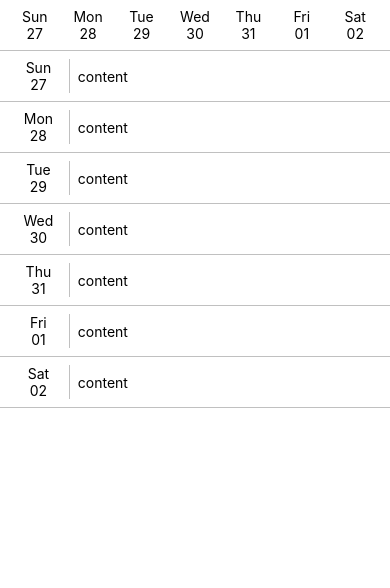
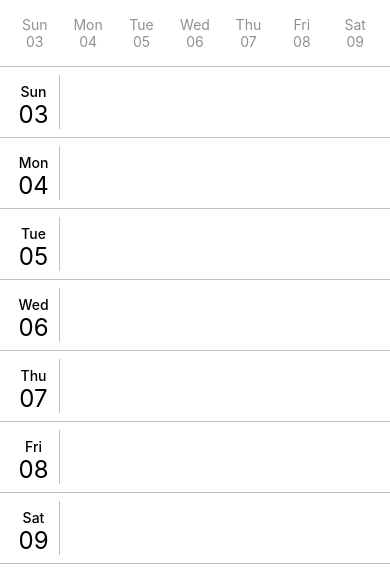
Before and after one commit to jonathangeovani/agenda-fornecedores, a React Native app: screen / in a window 390 px wide. Shown: the top 588 px of the page. Built offline with nearby package versions, Linux system fonts and the light colour scheme; what @cicerotcv/blueprint would draw is missing.

Commit message:
implement calendar & agenda with fake data

```diff
--- a/App.tsx
+++ b/App.tsx
@@ -3,19 +3,68 @@ import { StyleSheet, Text, View } from 'react-native';
 import { SafeAreaProvider, SafeAreaView } from 'react-native-safe-area-context';
 import Agenda from './src/components/Agenda';
 import { todoCollection } from './src/utils';
+import _ from 'lodash';
+import { format } from 'date-fns';
 
-const data = todoCollection;
+const data = _.groupBy(todoCollection, (todo) =>
+  format(todo.date, 'dd-MM-yyyy')
+);
 
 export default function App() {
   return (
     <SafeAreaProvider>
       <StatusBar style="light" backgroundColor="#cc0800" />
       <SafeAreaView edges={['top']} style={styles.container}>
-        <Agenda pastWeeks={2} futureWeeks={2} />
+        <Agenda
+          pastWeeks={1}
+          futureWeeks={1}
+          data={data}
+          keyExtractor={(item) => item.id}
+          renderItem={(item) => <ScheduleItem data={item} />}
+        />
       </SafeAreaView>
     </SafeAreaProvider>
   );
 }
+
+const ScheduleItem: React.FC<{ data: (typeof todoCollection)[number] }> = ({
+  data,
+}) => {
+  return (
+    <View style={itemStyles.container}>
+      <View style={itemStyles.header}>
+        <Text style={itemStyles.title}>{data.title}</Text>
+      </View>
+      <Text style={itemStyles.description}>{data.description}</Text>
+    </View>
+  );
+};
+
+const itemStyles = StyleSheet.create({
+  container: {
+    flex: 1,
+    marginVertical: 4,
+    padding: 8,
+    backgroundColor: '#fff',
+    borderRadius: 4,
+    elevation: 1,
+  },
+  header: {
+    marginBottom: 8,
+    paddingBottom: 8,
+    borderBottomColor: '#e0e0e0',
+    borderBottomWidth: 1,
+  },
+  title: {
+    color: '#000',
+    fontSize: 16,
+    fontWeight: 500,
+  },
+  description: {
+    color: '#505050',
+    fontSize: 14,
+  },
+});
 
 const styles = StyleSheet.create({
   container: {
--- a/src/components/Agenda/index.tsx
+++ b/src/components/Agenda/index.tsx
@@ -8,30 +8,21 @@ import {
 } from 'date-fns';
 import { useMemo, useRef, useState } from 'react';
 import { ScrollView, StyleSheet, Text, View } from 'react-native';
+import { formatDate } from '../../utils/date';
 
-interface IAgendaProps {
+interface IAgendaProps<DataItem extends any> {
   pastWeeks?: number;
   futureWeeks?: number;
+  data: Record<string, DataItem[]>;
+  keyExtractor: (item: DataItem) => any;
+  renderItem(item: DataItem): JSX.Element;
 }
 
-interface AgendaDayObject {
-  date: Date;
-  str: string;
-  short: string;
-  number: string;
-}
-
-const formatDate = (date: Date): AgendaDayObject => ({
-  date: date,
-  str: format(date, 'dd-MM-yyyy'),
-  short: format(date, 'ccc'),
-  number: format(date, 'dd'),
-});
-
-export default function Agenda({
+export default function Agenda<DataItem>({
   pastWeeks = 1,
   futureWeeks = 1,
-}: IAgendaProps) {
+  ...props
+}: IAgendaProps<DataItem>) {
   const [calendarWidth, setCalendarWidth] = useState<number>(0);
   const [agendaListWidth, setAgendaListWidth] = useState<number>(0);
 
@@ -54,6 +45,8 @@ export default function Agenda({
 
     return weeks;
   }, [pastWeeks, futureWeeks]);
+
+  const highlightedDays = useMemo(() => Object.keys(props.data), [props.data]);
 
   return (
     <View style={styles.container}>
@@ -90,17 +83,24 @@ export default function Agenda({
                 key={idx}
                 style={[styles.weekWrapper, { width: calendarWidth }]}
               >
-                {calendarWeek.map((day) => (
+                {calendarWeek.map((day) => {
+                  const isHighlighted = highlightedDays.includes(day.str);
+                  const color = isHighlighted ? '#000' : '#909090';
+                  const fontWeight = isHighlighted ? 600 : 400;
+
+                  return (
                     <View key={day.str} style={styles.dayContainer}>
-                    <Text style={styles.dayShort}>{day.short}</Text>
-                    <Text style={styles.dayNumber}>{day.number}</Text>
+                      <Text style={{ color, fontWeight }}>{day.short}</Text>
+                      <Text style={{ color, fontWeight }}>{day.number}</Text>
                     </View>
-                ))}
+                  );
+                })}
               </View>
             ))}
           </ScrollView>
         </View>
       </View>
+
       {/* Agenda List */}
       <View style={agendaStyles.container}>
         <ScrollView
@@ -136,17 +136,34 @@ export default function Agenda({
                 style={agendaStyles.weekScrollable}
                 showsHorizontalScrollIndicator={false}
               >
-                {agendaWeek.map((day, dayIdx) => (
-                  <View key={dayIdx} style={agendaStyles.dayWrapper}>
+                {agendaWeek.map((day) => {
+                  const isHighlighted = highlightedDays.includes(day.str);
+                  const backgroundColor = isHighlighted ? '#f7f7ff' : '#fff';
+                  return (
+                    <View key={day.str} style={agendaStyles.dayWrapper}>
                       <View style={agendaStyles.dayIdentifier}>
                         <Text style={agendaStyles.dayShort}>{day.short}</Text>
                         <Text style={agendaStyles.dayNumber}>{day.number}</Text>
                       </View>
+                      <View
+                        style={[
+                          agendaStyles.dayContentWrapper,
+                          { backgroundColor },
+                        ]}
+                      >
                         <View style={agendaStyles.dayContent}>
-                      <Text>content</Text>
+                          {props.data[day.str] &&
+                            props.data[day.str].map((item) => {
+                              const ScheduleItem = () => props.renderItem(item);
+                              return (
+                                <ScheduleItem key={props.keyExtractor(item)} />
+                              );
+                            })}
                         </View>
                       </View>
-                ))}
+                    </View>
+                  );
+                })}
               </ScrollView>
             </View>
           ))}
@@ -155,6 +172,32 @@ export default function Agenda({
     </View>
   );
 }
+
+const styles = StyleSheet.create({
+  container: {
+    flex: 1,
+    backgroundColor: '#eee',
+  },
+  calendar: {
+    backgroundColor: '#fff',
+    padding: 8,
+    borderBottomColor: '#c0c0c0',
+    borderBottomWidth: 1,
+  },
+  calendarScrollContainer: {},
+  calendarScrollable: {
+    flexDirection: 'row',
+  },
+  weekWrapper: {
+    flexDirection: 'row',
+  },
+  dayContainer: {
+    flex: 1,
+    paddingVertical: 8,
+    alignItems: 'center',
+    justifyContent: 'flex-start',
+  },
+});
 
 const agendaStyles = StyleSheet.create({
   container: {
@@ -171,49 +214,36 @@ const agendaStyles = StyleSheet.create({
     flex: 1,
     flexDirection: 'row',
     paddingVertical: 8,
+    paddingRight: 8,
     borderBottomColor: '#c0c0c0',
     borderBottomWidth: 1,
   },
   dayIdentifier: {
     flex: 1,
+    paddingTop: 8,
     paddingLeft: 8,
     alignItems: 'center',
+    borderRightColor: '#c0c0c0',
+    borderRightWidth: 1,
+  },
+  dayShort: {
+    fontWeight: 500,
+  },
+  dayNumber: {
+    fontSize: 24,
+  },
+  dayContentWrapper: {
+    flex: 6,
+    marginLeft: 8,
+    padding: 8,
+    paddingLeft: 0,
+    backgroundColor: '#f7f7ff',
+    borderRadius: 8,
+  },
+  dayContent: {
+    flex: 1,
+    paddingTop: 8,
+    paddingLeft: 8,
     justifyContent: 'center',
   },
-  dayContent: {
-    flex: 5,
-    padding: 8,
-    borderLeftColor: '#c0c0c0',
-    borderLeftWidth: 1,
-    justifyContent: 'center',
-  },
-  dayShort: {},
-  dayNumber: {},
 });
-
-const styles = StyleSheet.create({
-  container: {
-    flex: 1,
-    backgroundColor: 'red',
-  },
-  calendar: {
-    backgroundColor: '#fff',
-    padding: 8,
-    borderBottomColor: '#c0c0c0',
-    borderBottomWidth: 1,
-  },
-  calendarScrollContainer: {},
-  calendarScrollable: {
-    flexDirection: 'row',
-  },
-  weekWrapper: {
-    flexDirection: 'row',
-  },
-  dayContainer: {
-    flex: 1,
-    alignItems: 'center',
-    justifyContent: 'center',
-  },
-  dayShort: {},
-  dayNumber: {},
-});
--- /dev/null
+++ b/src/utils/date.ts
@@ -0,0 +1,15 @@
+import { format } from 'date-fns';
+
+export interface AgendaDayObject {
+  date: Date;
+  str: string;
+  short: string;
+  number: string;
+}
+
+export const formatDate = (date: Date): AgendaDayObject => ({
+  date: date,
+  str: format(date, 'dd-MM-yyyy'),
+  short: format(date, 'ccc'),
+  number: format(date, 'dd'),
+});
--- a/src/utils/index.ts
+++ b/src/utils/index.ts
@@ -5,6 +5,7 @@ const descriptionSchema = Bp.lorem.sentences(5);
 const dateSchema = Bp.date.between('2024-11-15', '2024-11-30');
 
 const todoSchema = Bp.object({
+  id: Bp.datatype.uuid(),
   title: titleSchema,
   description: descriptionSchema,
   date: dateSchema,
```
Lines whose indentation alone changed are shown as unchanged.
